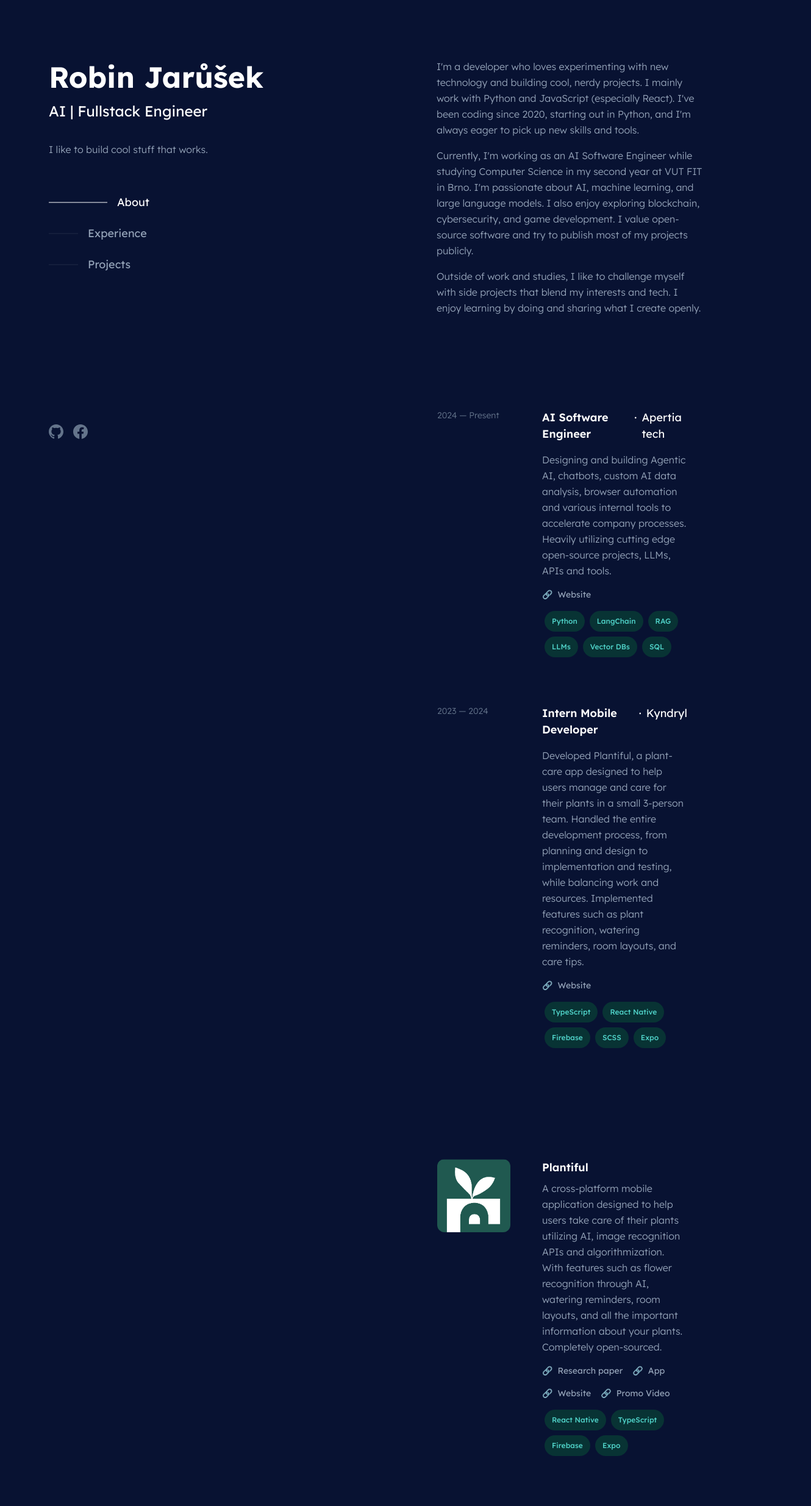
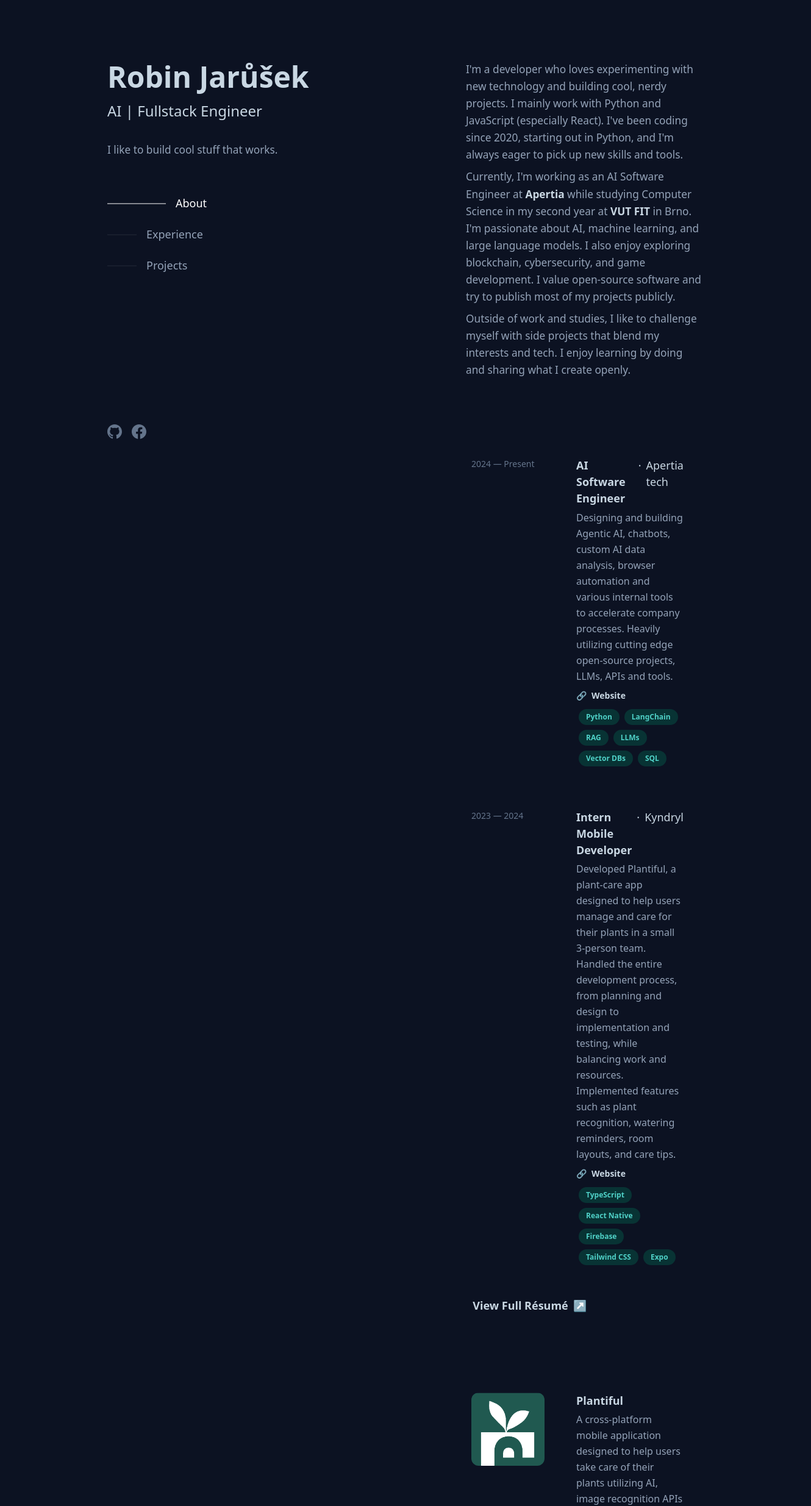
Before and after one commit to theczechr/portfolio, a Next.js app: page / in a window 1280 px wide. Shown: the top 2470 px of the page at 61% size, 1330 px wide, since content can reach past the window. Built offline with nearby package versions, Linux system fonts and the light colour scheme.

Commit message:
Add cv, analytics, fix texts, comments, style

```diff
--- a/app/globals.css
+++ b/app/globals.css
@@ -3,8 +3,8 @@
 
 :root {
   /* Primary Colors */
-  --bg-primary: #081232; /* Deep navy blue background */
-  --text-primary: #ffffff; /* Pure white for headers/important */
+  --bg-primary: #0c1222; /* Deep navy blue background */
+  --text-primary: #c9d7e3; /* Primary text color */
   --text-secondary: #94a3b8; /* Slate grey for body text */
   --text-muted: #64748b; /* Darker grey for meta/dates */
   --accent-primary: #f4a164; /* Warm orange for tech tags */
@@ -16,14 +16,12 @@
   --card-bg: rgba(255, 255, 255, 0.03); /* Subtle card background */
   --border-subtle: rgba(255, 255, 255, 0.1); /* Subtle borders */
 
-  --font-family: "Lexend", sans-serif;
-
   /* Font Sizes */
   --text-5xl: 3rem; /* 48px - Name/Hero */
   --text-2xl: 1.5rem; /* 24px - Job title */
   --text-xl: 1.25rem; /* 20px - Section headers */
   --text-lg: 1.125rem; /* 18px - Card titles */
-  --text-base: 1rem; /* 16px - Body text */
+  --text-base: 1.08rem; /* 16px - Body text */
   --text-sm: 0.875rem; /* 14px - Meta/dates */
   --text-xs: 0.75rem; /* 12px - Tags */
 
@@ -52,9 +50,9 @@
 
   /* Layout Spacing */
   --sidebar-width: 500px;
-  --sidebar-padding: var(--space-20);
-  --content-padding: 8rem;
-  --section-gap: 8rem;
+  --sidebar-padding: var(--content-padding);
+  --content-padding: 11rem;
+  --section-gap: 6rem;
   --card-gap: var(--space-8);
   /* Card layout measurements */
   --meta-col: 140px;
@@ -121,9 +119,10 @@ body::-webkit-scrollbar {
   position: sticky;
   top: 0;
   height: 100vh;
-  overflow: hidden;
-  padding: var(--sidebar-padding);
+  overflow: visible;
+  padding: 0 var(--sidebar-padding);
   padding-top: 6rem;
+  padding-bottom: var(--space-20);
   display: flex;
   flex-direction: column;
   justify-content: space-between;
@@ -151,6 +150,8 @@ body::-webkit-scrollbar {
   font-weight: var(--font-normal);
   color: var(--text-primary);
   margin-top: var(--space-2);
+  white-space: nowrap;
+  overflow: visible;
 }
 
 .text-header {
@@ -165,7 +166,7 @@ body::-webkit-scrollbar {
   color: var(--text-secondary);
   line-height: var(--leading-relaxed);
   margin: var(--space-8) 0;
-  font-weight: var(--font-light);
+  font-weight: var(--font-normal);
 }
 
 .navigation {
@@ -223,8 +224,8 @@ body::-webkit-scrollbar {
   background: #083334;
   color: #4fd1c7;
   font-size: var(--text-xs);
-  font-weight: var(--font-medium);
-  padding: var(--space-2) var(--space-3);
+  font-weight: var(--font-semibold);
+  padding: var(--space-1) var(--space-3);
   border-radius: 9999px;
   margin: var(--space-1);
   transition: all 0.2s ease;
@@ -239,8 +240,8 @@ body::-webkit-scrollbar {
   background: transparent;
   border: 1px solid transparent;
   border-radius: var(--space-3);
-  padding: var(--space-6);
-  margin-bottom: var(--space-6);
+  padding: var(--space-8);
+  margin-bottom: var(--space-0);
   transition: all 0.2s ease;
 }
 
@@ -263,7 +264,7 @@ body::-webkit-scrollbar {
   font-size: var(--text-lg);
   font-weight: var(--font-semibold);
   color: var(--text-primary);
-  margin-bottom: var(--space-2);
+  margin-bottom: 0;
 }
 
 .card-meta {
@@ -274,11 +275,35 @@ body::-webkit-scrollbar {
 }
 
 .card-description {
-  font-size: var(--text-base);
+  font-size: 1rem;
   color: var(--text-secondary);
   line-height: var(--leading-relaxed);
-  margin-bottom: var(--space-4);
-  font-weight: var(--font-light);
+  margin-top: var(--space-1);
+  margin-bottom: var(--space-2);
+  font-weight: var(--font-normal);
+}
+#about .card-description {
+  font-size: var(--text-base);
+  font-weight: var(--font-medium);
+}
+#about .card-description a {
+  color: var(--text-primary);
+  font-weight: var(--font-semibold);
+  text-decoration: none;
+  transition: color 0.2s ease;
+}
+#about .card-description a:hover,
+#about .card-description a:focus-visible {
+  color: #4fd1c7;
+  outline: none;
+}
+/* Ensure visited links don't change hue */
+#about .card-description a:visited {
+  color: var(--text-primary);
+}
+#about .card-description a:visited:hover,
+#about .card-description a:visited:focus-visible {
+  color: #4fd1c7;
 }
 
 /* Generic two-column content row to align with card layout */
@@ -317,16 +342,17 @@ body::-webkit-scrollbar {
   gap: var(--space-4);
   align-items: center;
   flex-wrap: wrap;
-  margin: var(--space-3) 0;
+  margin: var(--space-2) 0;
 }
 .resource-link {
   display: inline-flex;
   align-items: center;
   gap: var(--space-2);
   font-size: var(--text-sm);
-  color: var(--text-secondary);
+  color: var(--text-primary);
   text-decoration: none;
   transition: color 0.2s ease;
+  font-weight: var(--font-semibold);
 }
 .resource-link::before {
   content: "🔗";
@@ -380,6 +406,33 @@ body::-webkit-scrollbar {
 .social-icon:focus svg *,
 .social-icon:focus-visible svg * {
   fill: currentColor;
+}
+
+.cta-link {
+  display: inline-flex;
+  align-items: center;
+  gap: var(--space-2);
+  font-size: var(--text-lg);
+  font-weight: var(--font-semibold);
+  color: var(--text-primary);
+  text-decoration: none;
+  transition: color 0.2s ease;
+}
+.cta-link .arrow {
+  display: inline-block;
+  transition: transform 0.2s ease;
+}
+.cta-link:hover,
+.cta-link:focus-visible {
+  color: #4fd1c7;
+  outline: none;
+}
+.cta-link:hover .arrow,
+.cta-link:focus-visible .arrow {
+  transform: translateY(-2px);
+}
+.cta-container {
+  margin-top: var(--space-4);
 }
 
 @media (max-width: 1023px) {
--- a/app/layout.tsx
+++ b/app/layout.tsx
@@ -1,5 +1,6 @@
 import type { Metadata } from "next";
 import "./globals.css";
+import { Analytics } from "@vercel/analytics/react";
 
 export const metadata: Metadata = {
   title: "Robin Jarůšek - AI & Fullstack Engineer",
@@ -17,7 +18,10 @@ export default function RootLayout({
 }>) {
   return (
     <html lang="en" suppressHydrationWarning>
-      <body className="antialiased">{children}</body>
+      <body className="antialiased">
+        {children}
+        <Analytics />
+      </body>
     </html>
   );
 }
--- a/app/page.tsx
+++ b/app/page.tsx
@@ -78,7 +78,9 @@ export default function Home() {
             <header>
               <h1 className="text-name">Robin Jarůšek</h1>
               <p className="text-title">AI | Fullstack Engineer</p>
-              <p className="text-bio">I like to build cool stuff that works.</p>
+              <p className="text-bio" style={{ whiteSpace: "nowrap" }}>
+                I like to build cool stuff that works.
+              </p>
             </header>
 
             {/* Navigation Menu */}
@@ -160,12 +162,14 @@ export default function Home() {
               and tools.
             </p>
             <p className="card-description">
-              Currently, I'm working as an AI Software Engineer while studying
-              Computer Science in my second year at VUT FIT in Brno. I'm
-              passionate about AI, machine learning, and large language models.
-              I also enjoy exploring blockchain, cybersecurity, and game
-              development. I value open-source software and try to publish most
-              of my projects publicly.
+              Currently, I'm working as an AI Software Engineer at{" "}
+              <a href="https://apertia.ai/">Apertia</a> while studying Computer
+              Science in my second year at{" "}
+              <a href="https://fit.vut.cz/">VUT FIT</a> in Brno. I'm passionate
+              about AI, machine learning, and large language models. I also
+              enjoy exploring blockchain, cybersecurity, and game development. I
+              value open-source software and try to publish most of my projects
+              publicly.
             </p>
             <p className="card-description">
               Outside of work and studies, I like to challenge myself with side
@@ -198,7 +202,7 @@ export default function Home() {
                       display: "flex",
                       alignItems: "baseline",
                       gap: 0,
-                      marginBottom: "1rem",
+                      marginBottom: "0.3rem",
                     }}
                   >
                     <h3 className="card-title" style={{ marginBottom: 0 }}>
@@ -265,7 +269,7 @@ export default function Home() {
                       display: "flex",
                       alignItems: "baseline",
                       gap: 0,
-                      marginBottom: "1rem",
+                      marginBottom: 0,
                     }}
                   >
                     <h3 className="card-title" style={{ marginBottom: 0 }}>
@@ -307,11 +311,28 @@ export default function Home() {
                     <span className="tech-tag">TypeScript</span>
                     <span className="tech-tag">React Native</span>
                     <span className="tech-tag">Firebase</span>
-                    <span className="tech-tag">SCSS</span>
+                    <span className="tech-tag">Tailwind CSS</span>
                     <span className="tech-tag">Expo</span>
                   </div>
                 </div>
               </div>
+            </div>
+            {/* Resume */}
+            <div
+              className="cta-container"
+              style={{
+                paddingLeft: "2.2rem",
+                marginBottom: "2rem",
+              }}
+            >
+              <a
+                href="/jarusek_cv_en.pdf"
+                className="cta-link"
+                target="_blank"
+                rel="noopener noreferrer"
+              >
+                View Full Résumé <span className="arrow">↗</span>
+              </a>
             </div>
           </section>
 
@@ -353,7 +374,7 @@ export default function Home() {
                     links={[
                       {
                         href: "/Plantiful.pdf",
-                        label: "Research paper",
+                        label: "Research",
                       },
                       {
                         href: "https://github.com/plantiful/app",
@@ -364,8 +385,12 @@ export default function Home() {
                         label: "Website",
                       },
                       {
+                        href: "https://www.purkynka.cz/aktualne/dostali-jsme-se-do-top-desitky-ja-studentskych-firem-letosniho-roku/",
+                        label: "Article",
+                      },
+                      {
                         href: "https://www.youtube.com/watch?v=zZ-SUUvdznc",
-                        label: "Promo Video",
+                        label: "Video",
                       },
                     ]}
                   />
@@ -414,7 +439,7 @@ export default function Home() {
                     <span className="tech-tag">Python</span>
                     <span className="tech-tag">Flask</span>
                     <span className="tech-tag">Tailwind CSS</span>
-                    <span className="tech-tag">SQLite</span>
+                    <span className="tech-tag">SQL</span>
                   </div>
                 </div>
               </div>
--- a/package.json
+++ b/package.json
@@ -8,6 +8,7 @@
     "start": "next start"
   },
   "dependencies": {
+    "@vercel/analytics": "^1.5.0",
     "lenis": "^1.3.11",
     "next": "15.5.2",
     "react": "19.1.0",
```
Also changed, not shown: 2 other files (tests, documents, lock files or other folders).
